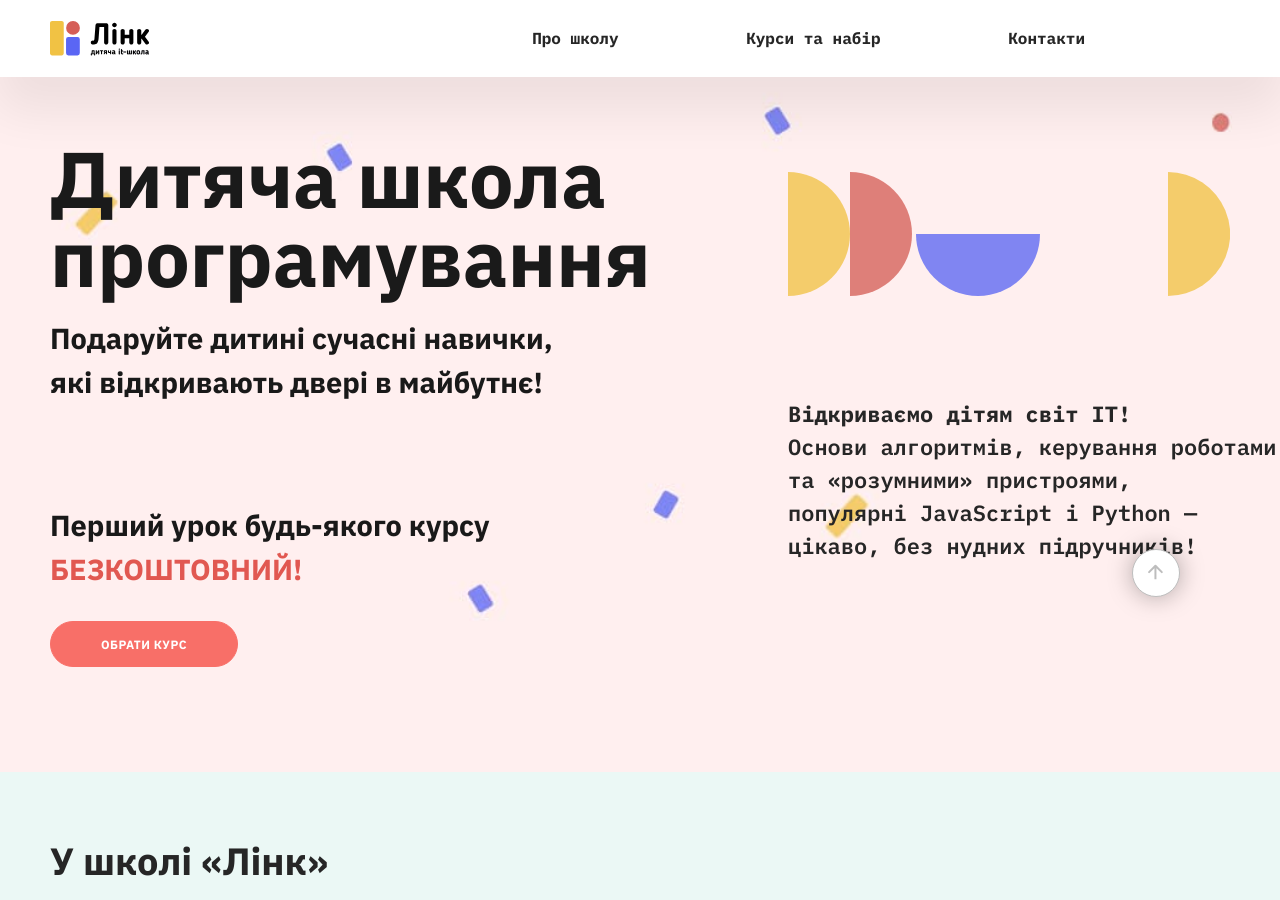
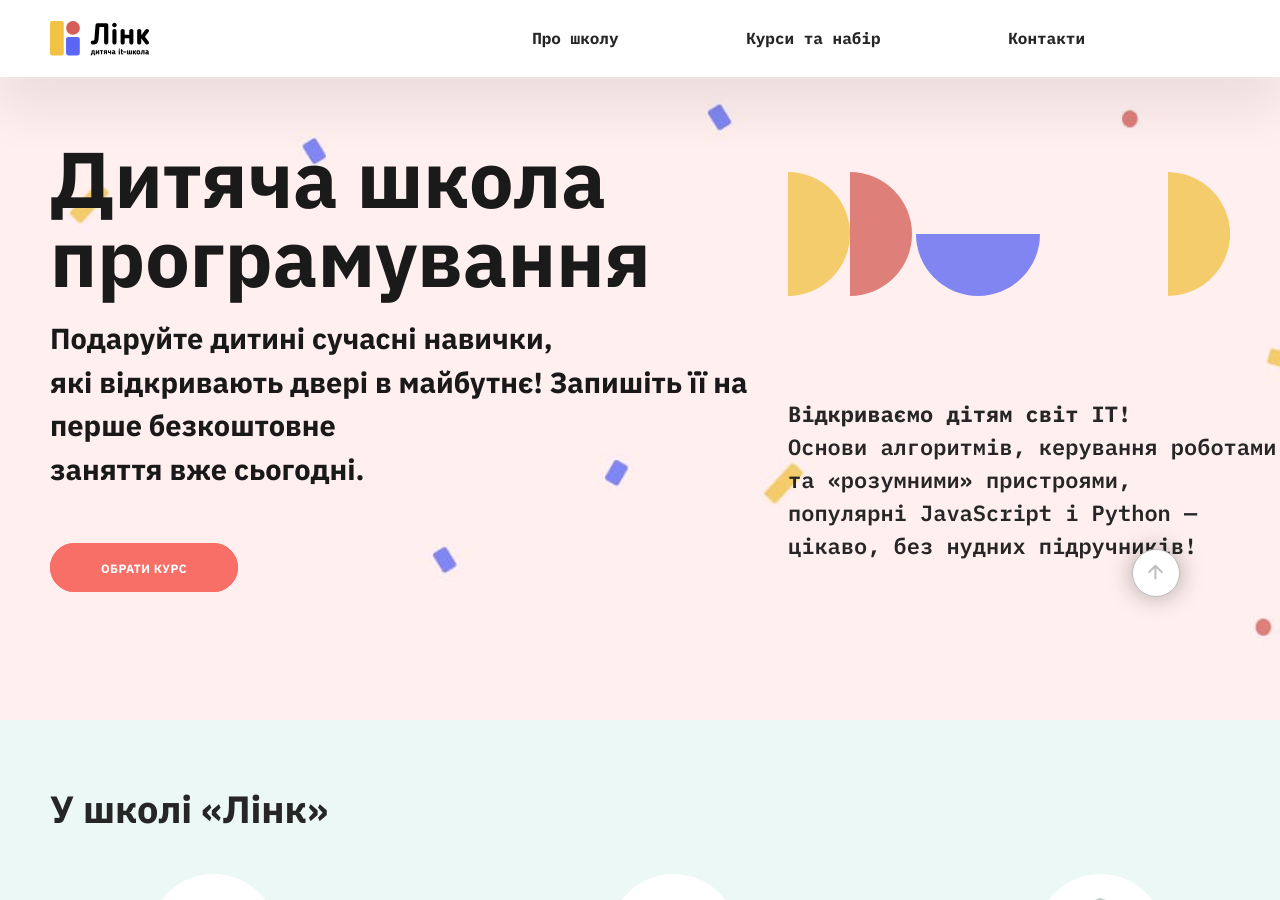
Before and after one commit to tfxoshchypok/linkit22, a Jekyll site: the page built from index.html, in a window 1280 px wide and 900 px high. Built offline with Jekyll 4.4.1, drawn with Linux system fonts in a browser that asks for light colours.

Commit message:
Update banner.html

```diff
--- a/_includes/banner.html
+++ b/_includes/banner.html
@@ -2,8 +2,10 @@
   <div class="wrapper">
     <div class="h1-side">
       <h1>Дитяча школа <br>програмування</h1>
-      <p>Подаруйте дитині сучасні навички, <br>які відкривають двері в майбутнє!<p>
-      <p>Перший  урок будь-якого курсу <br><strong>безкоштовний!</strong></p>
+      <p>
+        Подаруйте дитині сучасні навички, <br>які відкривають двері в майбутнє!
+        Запишіть її на перше безкоштовне <br>заняття вже сьогодні.
+      <p>
       <a href="#courses">Обрати курс</a>
     </div>
 
```
